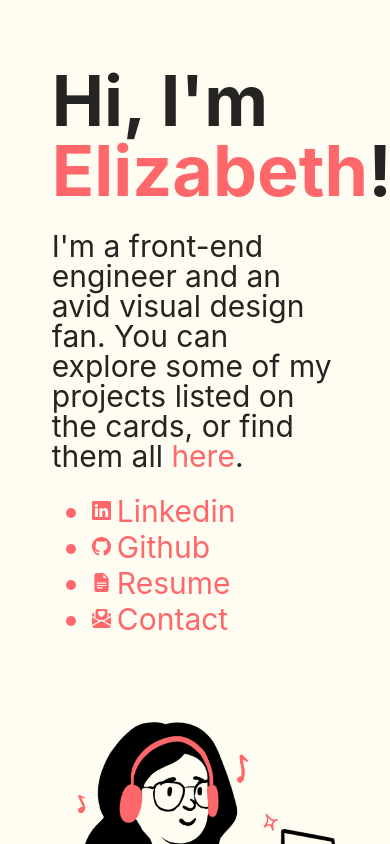
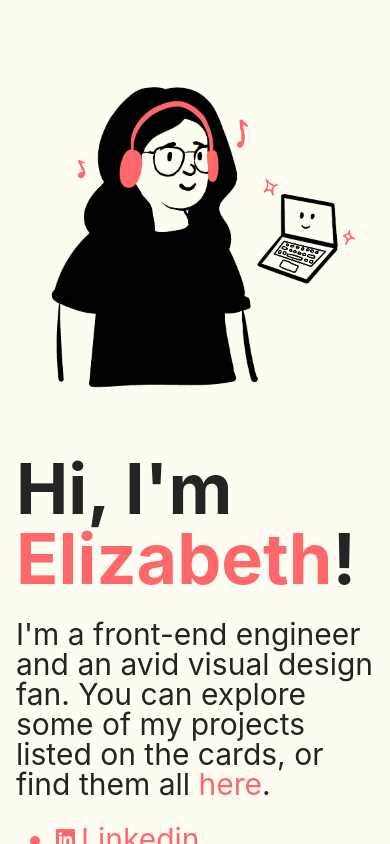
Before and after one commit to suburbiaexe/personal-site, a Next.js app in the folder portfolio/: page / in a window 390 px wide. Shown: the top 844 px of the page. Built offline with nearby package versions, Linux system fonts and the light colour scheme.

Commit message:
changed for screen sizes

```diff
--- a/portfolio/pages/about.js
+++ b/portfolio/pages/about.js
@@ -14,7 +14,7 @@ export default function AboutPage() {
                 <h1 style={{ marginTop: "0", marginBottom: "0.5em" }}>
                     About Me
                 </h1>
-                <div>
+                <div className={styles.aboutBody}>
                     <iframe
                         style={{
                             borderRadius: "12px",
--- a/portfolio/styles/Home.module.css
+++ b/portfolio/styles/Home.module.css
@@ -135,15 +135,19 @@
   }
 
   .introContainer {
-    flex-direction: column;
+    flex-direction: column-reverse;
     align-items: center;
     padding-left: 1em;
     padding-right: 1em;
-    padding-top: 3em;
+    padding-top: 2em;
   }
 
   .intro {
-    width: 80%;
+    width: 100%;
+  }
+
+  #bullets {
+    margin-bottom: 0.5em;
   }
 
   .projectContainer {
@@ -166,3 +170,21 @@
     margin-bottom: 2em;
   }
 }
+
+@media screen and (max-width: 890px) {
+  .aboutContainer {
+    width: 80%;
+  }
+
+  .aboutBody {
+    display: flex;
+    flex-direction: column;
+    align-items: center;
+    text-align: left;
+  }
+
+  .aboutBody iframe {
+    width: 100%;
+    margin-bottom: 1.5em;
+  }
+}
```
